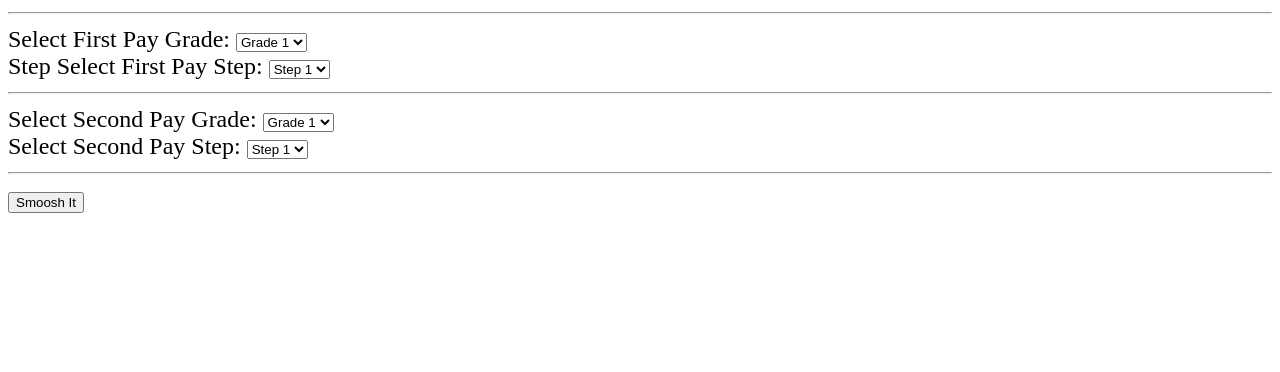
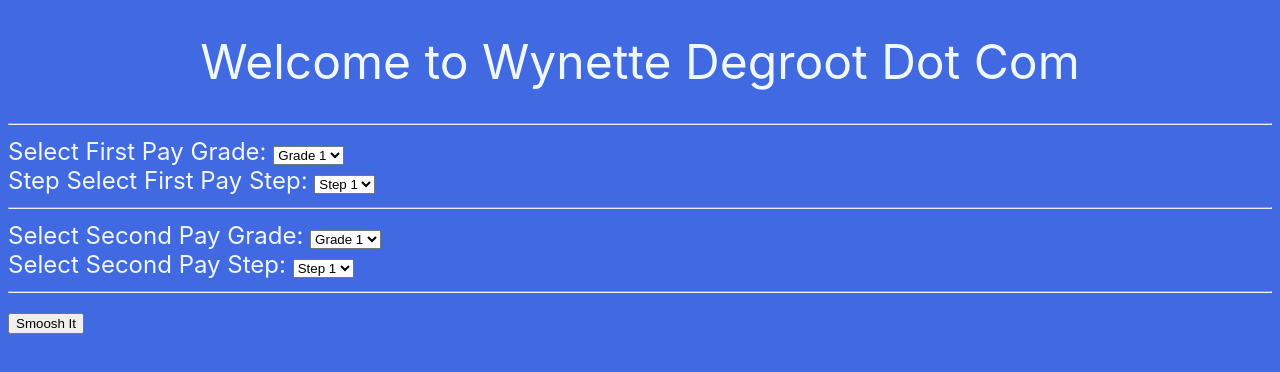
Before and after one commit to jonellwood/salaryCalculator, a plain HTML site: page index3.html in a window 1280 px wide. Drawn offline with Linux system fonts and the light colour scheme.

Commit message:
updates and such

```diff
--- a/index3.html
+++ b/index3.html
@@ -9,7 +9,12 @@
     <title>Document</title>
 </head>
 <body>
+    <div><h1>Welcome to Wynette Degroot Dot Com</h1></div>
+
+
+    <div id="main">
     <hr>
+
     <!-- <form id="salaryCalculator" method="post" action="/home" onsubmit="return false"> -->
     <form id="salaryCalculator" method="post" action="/home" >
         <label for="paygrade1">Select First Pay Grade: </label>
@@ -80,7 +85,7 @@
     <p id="resultsblock" style="display: none">THIS ONE</p>
     <p id="resultsblock2" style="display: none">THIS TOO</p>
     <p id="resultsblock3" style="display: none">ALSO THIS</p>
-
+            </div>
 
     <script type="text/javascript">
         //as an onchange event
--- a/main.css
+++ b/main.css
@@ -1,7 +1,17 @@
 html{
     margin: 10;
     padding: 10;
+    font-family: -apple-system, BlinkMacSystemFont, 'Segoe UI', Roboto, Oxygen, Ubuntu, Cantarell, 'Open Sans', 'Helvetica Neue', sans-serif;
     font-size:x-large;
+    background-color: royalblue;
+}
+h1{
+    color: aliceblue;
+    font-weight: 400;
+    text-align: center;
+}
+#main{
+    color: aliceblue;
 }
 
 .error{
```
